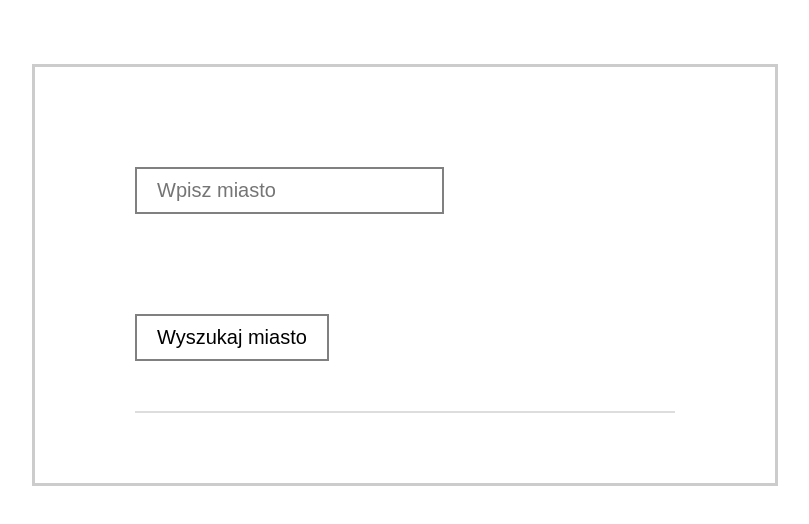
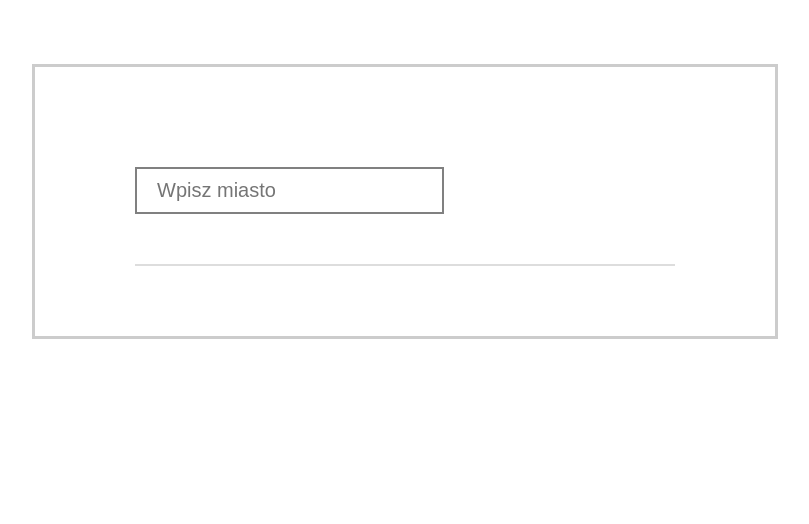
Before and after one commit to jacekmaciejak/Weather-App, a React (Create React App) app: page / in a window 1280 px wide. Shown: the top 524 px of the page, without its empty margins (235-1044 px from the left). Built offline with nearby package versions, Linux system fonts and the light colour scheme.

Commit message:
Deleted button, Added online search engine  - componentDidUpdate

```diff
--- a/src/components/App.js
+++ b/src/components/App.js
@@ -24,9 +24,48 @@ class App extends Component {
       value: e.target.value
     });
   };
-  handleCitySubmit = e => {
-    e.preventDefault();
 
+  // handleCitySubmit = e => {
+  //   e.preventDefault();
+
+  //   const API = ` http://api.openweathermap.org/data/2.5/weather?q=${
+  //     this.state.value
+  //   }&APPID=${APIKey}&units=metric `;
+
+  //   fetch(API)
+  //     .then(response => {
+  //       if (response.ok) {
+  //         return response;
+  //       }
+  //       throw Error("Nie udalo sie");
+  //     })
+  //     .then(response => response.json())
+  //     .then(data => {
+  //       const time = new Date().toLocaleString();
+  //       this.setState(state => ({
+  //         err: false,
+  //         date: time,
+  //         sunrise: data.sys.sunrise,
+  //         sunset: data.sys.sunset,
+  //         temp: data.main.temp,
+  //         pressure: data.main.pressure,
+  //         wind: data.wind.speed,
+  //         city: state.value
+  //       }));
+  //     })
+  //     .catch(err => {
+  //       console.log(err);
+  //       this.setState(state => ({
+  //         err: true,
+  //         city: state.value
+  //       }));
+  //     });
+  // };
+
+  componentDidUpdate(prevProps, prevState) {
+    if (this.state.value.length === 0) return;
+
+    if (prevState.value !== this.state.value) {
       const API = ` http://api.openweathermap.org/data/2.5/weather?q=${
         this.state.value
       }&APPID=${APIKey}&units=metric `;
@@ -59,16 +98,13 @@ class App extends Component {
             city: state.value
           }));
         });
-  };
+    }
+  }
 
   render() {
     return (
       <div className="App">
-        <Form
-          value={this.state.value}
-          change={this.handleInputChange}
-          submit={this.handleCitySubmit}
-        />
+        <Form value={this.state.value} change={this.handleInputChange} />
         <Result weather={this.state} />
       </div>
     );
--- a/src/components/Form.js
+++ b/src/components/Form.js
@@ -2,14 +2,13 @@ import React from "react";
 
 const Form = props => {
   return (
-    <form onSubmit={props.submit}>
+    <form>
       <input
         type="text"
         value={props.value}
         placeholder="Wpisz miasto"
         onChange={props.change}
       />
-      <button> Wyszukaj miasto </button>
     </form>
   );
 };
```
Lines whose indentation alone changed are shown as unchanged.
